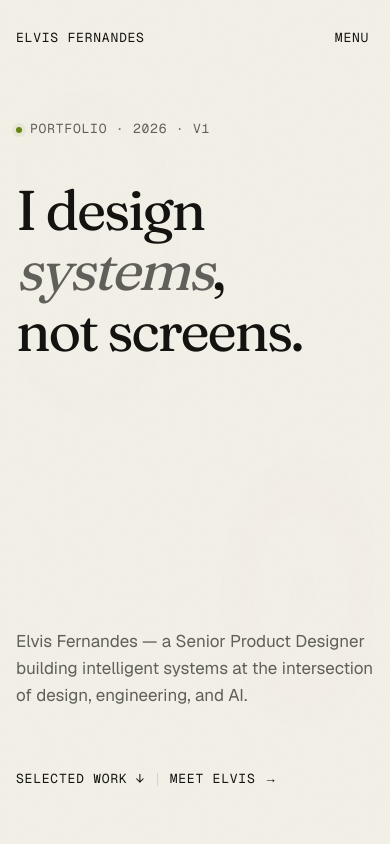
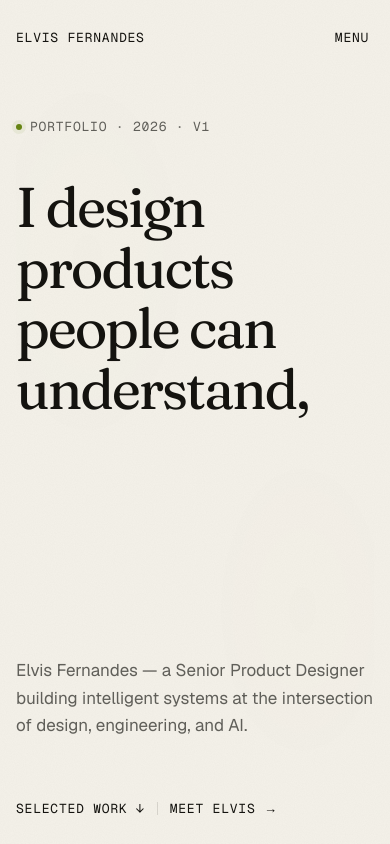
Before and after one commit to Elvisfdesign/elvisportfolio, a Next.js app: page / in a window 390 px wide. Shown: the top 844 px of the page. Built offline with nearby package versions, Linux system fonts and the light colour scheme.

Commit message:
Update portfolio

```diff
--- a/components/landing/opening-line.tsx
+++ b/components/landing/opening-line.tsx
@@ -132,7 +132,7 @@ function OpeningLineMotion() {
           <div
             className={clsx(
               "relative isolate pb-2 md:pb-4",
-              "max-md:min-h-[clamp(13.75rem,48svh,21rem)]",
+              "max-md:min-h-[clamp(15rem,52svh,23rem)]",
             )}
           >
             <motion.h1
@@ -147,10 +147,10 @@ function OpeningLineMotion() {
                 opacity: firstOpacity,
               }}
             >
-              I design{" "}
-              <span className="italic text-ink-mute">systems</span>,
-              <br />
-              not screens.
+              I design products people can
+              <br className="hidden sm:block" />
+              <span className="sm:hidden"> </span>
+              understand,
             </motion.h1>
 
             <motion.p
@@ -165,9 +165,8 @@ function OpeningLineMotion() {
                 opacity: secondOpacity,
               }}
             >
-              Building products that
-              <br />
-              <span className="italic text-ink-mute">think, adapt, and scale</span>.
+              trust, and actually{" "}
+              <span className="italic text-ink-mute">enjoy using</span>.
             </motion.p>
           </div>
 
@@ -206,14 +205,9 @@ function OpeningLineStill() {
         id="opening-line"
         className="max-md:!leading-[1.08] t-display-xl font-display text-ink"
       >
-        I design <span className="italic text-ink-mute">systems</span>,
-        <br />
-        not screens.
+        I design products people can understand, trust, and actually{" "}
+        <span className="italic text-ink-mute">enjoy using</span>.
       </h1>
-      <p className="mt-12 t-display-m font-display text-ink-mute max-md:!leading-snug">
-        Building products that{" "}
-        <span className="italic">think, adapt, and scale</span>.
-      </p>
       <p className="mt-12 max-w-prose leading-relaxed t-body-l text-ink-mute">
         Elvis Fernandes — a Senior Product Designer building intelligent
         systems at the intersection of design, engineering, and AI.
```
